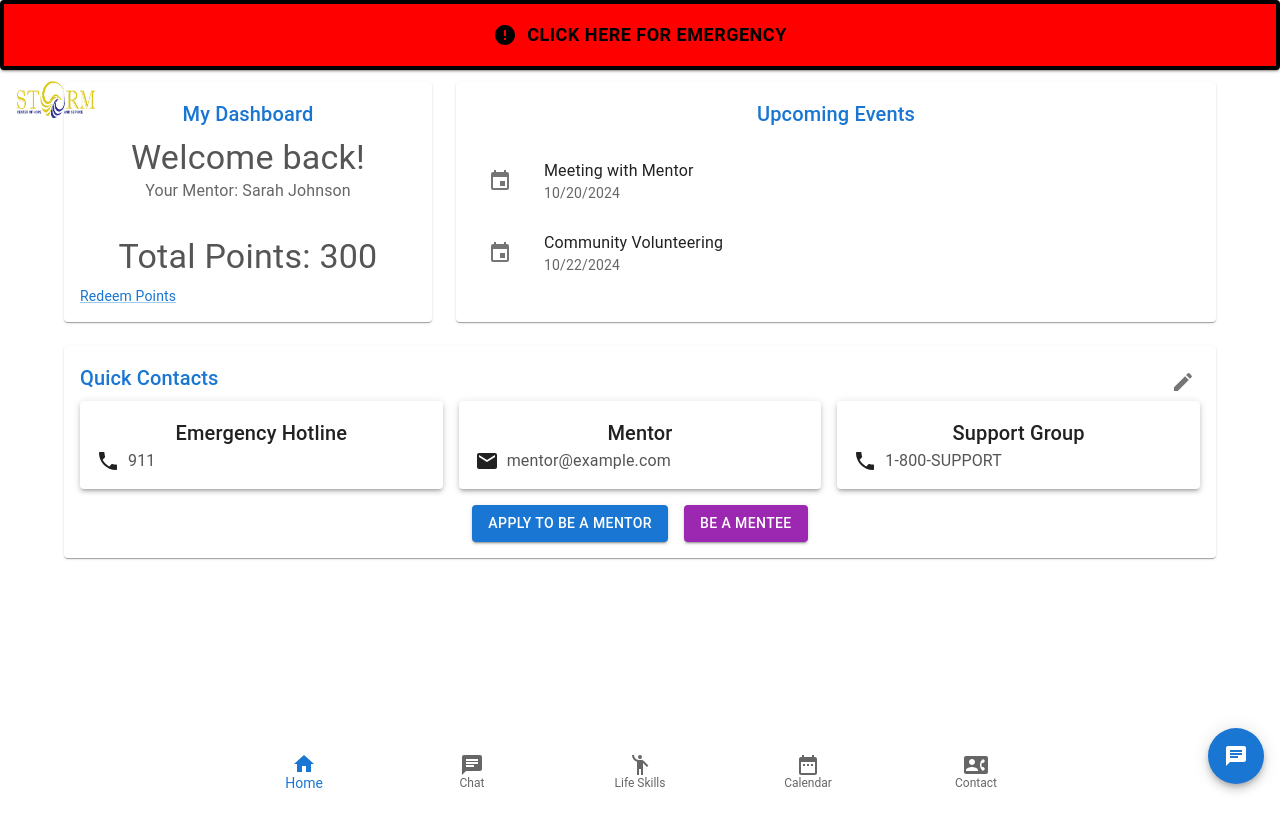
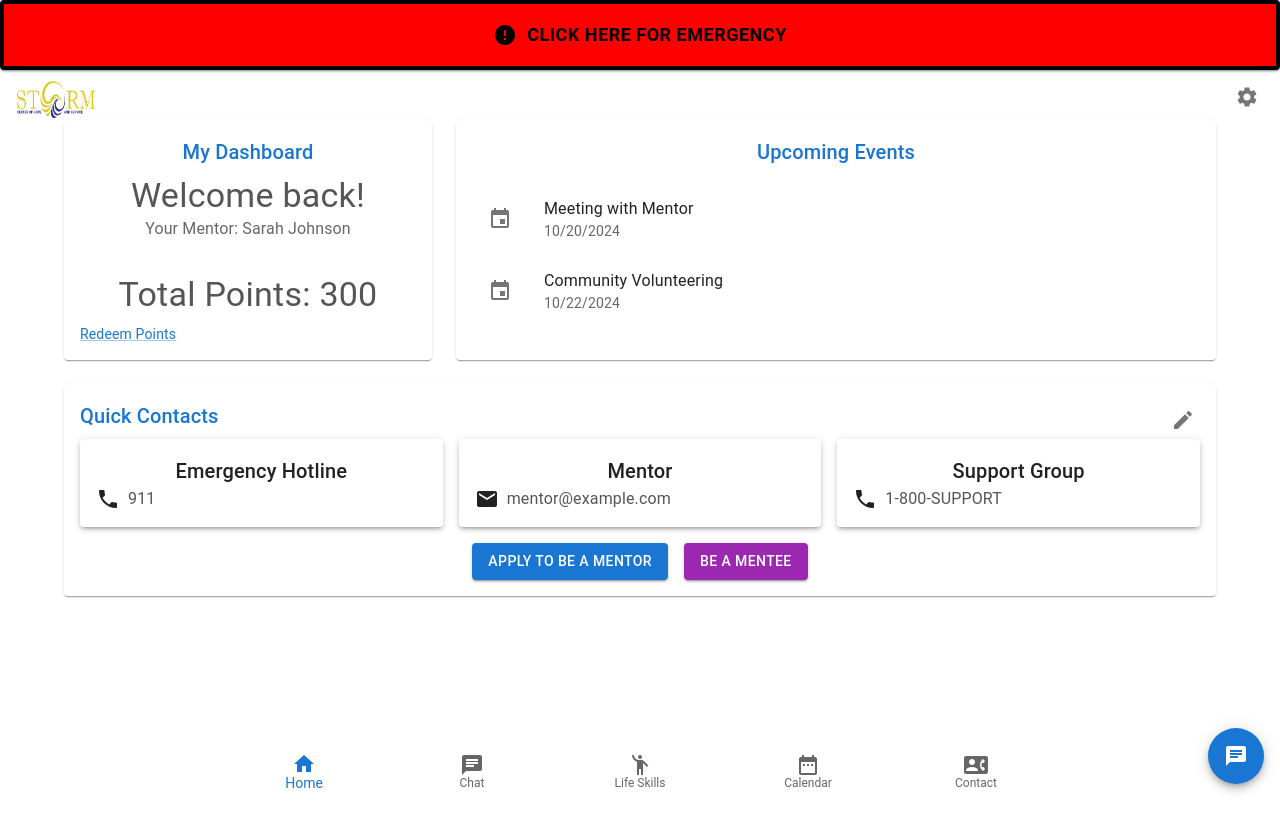
Before and after one commit to cfgtexas24/Team-12, a React (Create React App) app in the folder mobile-web-app/: page /dashboard in a window 1280 px wide. Shown: the top 830 px of the page. Built offline with nearby package versions, Linux system fonts and the light colour scheme.

Commit message:
SETTINGS WHEEL FIX

```diff
--- a/mobile-web-app/src/pages/UserLandingPage.js
+++ b/mobile-web-app/src/pages/UserLandingPage.js
@@ -139,7 +139,7 @@ const UserLandingPage = () => {
   };
 
   return (
-    <Container maxWidth="lg" sx={{ mt: 4, mb: 4 }}>
+    <Container maxWidth="lg" sx={{ mt: 15, mb: 4 }}>
       {/* Emergency Button at the top */}
       <EmergencyButton />
 
@@ -147,12 +147,11 @@ const UserLandingPage = () => {
       <Box sx={{ position: 'absolute', top: '80px', left: '16px' }}>
         <img
           src={logo}
-          alt="Support App Logo"
           style={{ width: '80px', height: '40px', cursor: 'pointer' }}
           onClick={() => navigate('/')}
         />
       </Box>
-      <Box display="flex" justifyContent="flex-end" mb={2}>
+      <Box sx={{ position: 'absolute', top: '80px', right: '16px' }}>
         <IconButton onClick={handleOpenProfileSettingsDialog} size="small">
           <SettingsIcon />
         </IconButton>
```
